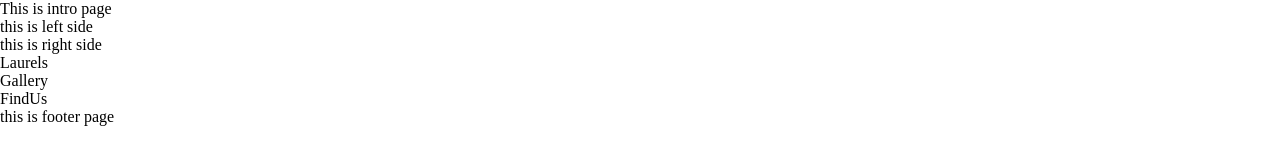
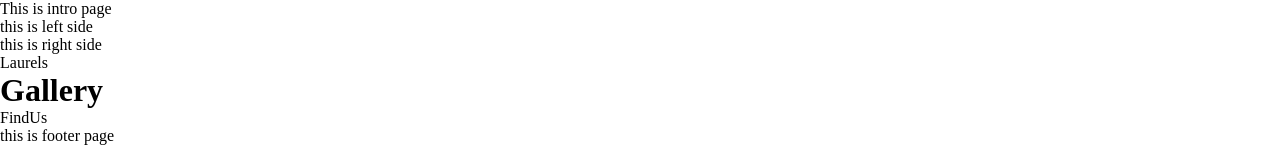
Before and after one commit to MirRiyadh/hungry-bites, a React (Create React App) app: page / in a window 1280 px wide. Shown: the part 2445-2590 px from the top of the page. Built offline with nearby package versions, Linux system fonts and the light colour scheme; a web font is replaced by a local one.

Commit message:
Update Gallery.jsx

```diff
--- a/src/container/Gallery/Gallery.jsx
+++ b/src/container/Gallery/Gallery.jsx
@@ -4,7 +4,8 @@ import './Gallery.css';
 
 const Gallery = () => (
   <div>
-    Gallery
+    <h1>Gallery</h1>
+
   </div>
 );
 
```
